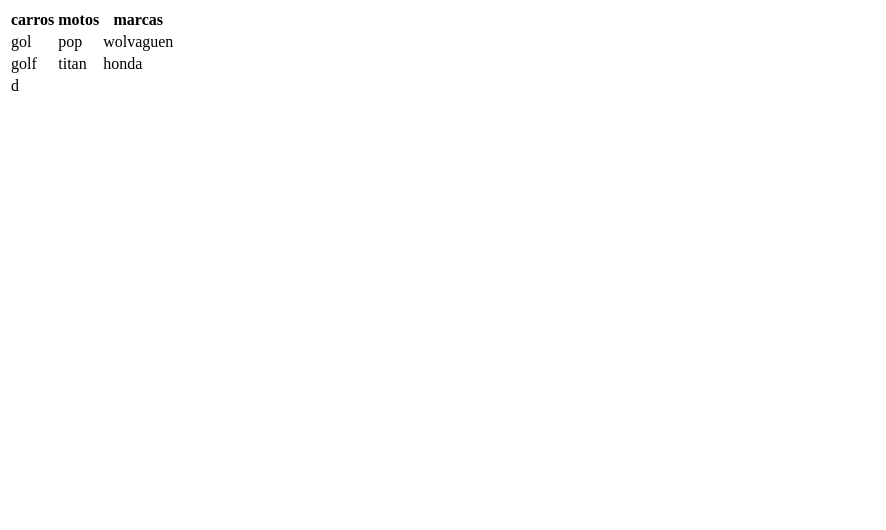
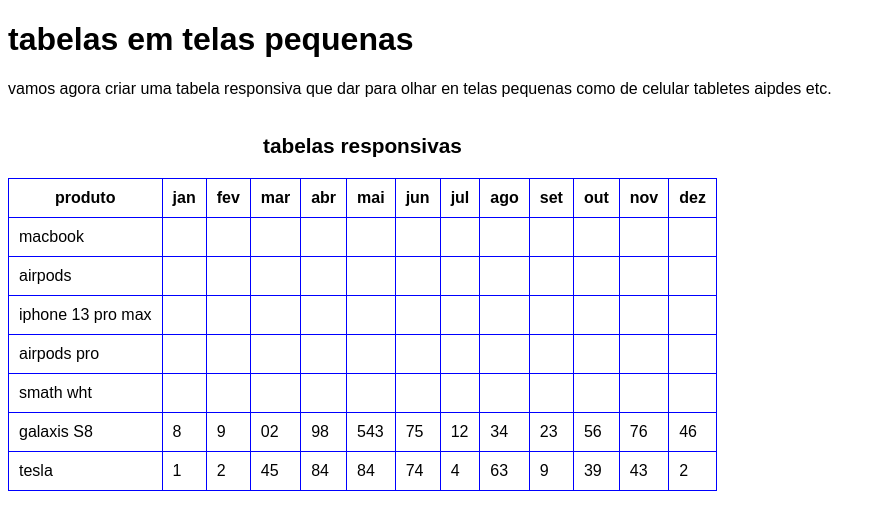
Before and after one commit to alefgonzalles/html-css, a plain HTML site: page exercicios/exercicio004/desafio004.html in a window 1280 px wide. Shown: the whole page, without its empty margins (0-886 px from the left). Drawn offline with Linux system fonts and the light colour scheme.

Commit message:
atualizei

```diff
--- a/exercicios/exercicio004/desafio004.html
+++ b/exercicios/exercicio004/desafio004.html
@@ -3,39 +3,174 @@
 <head>
     <meta charset="UTF-8">
     <meta name="viewport" content="width=device-width, initial-scale=1.0">
-    <title>mais uma tabela </title>
+    <title> tabela responsivas</title>
+    <style>
+        body{
+            font-family: Arial, Helvetica, sans-serif;
+        }
+        table{
+            border-collapse: collapse;
+
+        }
+       th, td{
+            border:solid 1px blue;
+            padding: 10px;
+        }
+        caption{
+            font-size: 1.3em;
+            font-weight: bolder;
+            padding: 20px;
+        }
+        tr:nth-child(evem) { /*efeito zebrado*/
+            background-color: rgb(124, 133, 133);
+        }
+
+        #conteine{
+            overflow-x: auto;
+        }
+    </style>
 </head>
 <body>
+    <h1>tabelas em telas pequenas </h1>
+    <p>vamos agora criar uma tabela responsiva
+        que dar para olhar en telas pequenas como de
+        celular tabletes aipdes etc.
+    </p>
+    <div id="conteine">
     <table>
+        <caption>tabelas responsivas </caption>
+
         <thead>
             <tr>
-                <th>carros</th>
-                <th>motos</th>
-                <th>marcas</th>
+                <th>produto</th>
+                <th>jan</th>
+                <th>fev</th>
+                <th>mar</th>
+                <th>abr</th>
+                <th>mai</th>
+                <th>jun</th>
+                <th>jul</th>
+                <th>ago</th>
+                <th>set</th>
+                <th>out</th>
+                <th>nov</th>
+                <th>dez</th>
             </tr>
         </thead>
-
         <tbody>
             <tr>
-                <td>gol</td>
-                <td>pop</td>
-                <td>wolvaguen</td>
+                <td>macbook</td>
+                <td></td>
+                <td></td>
+                <td></td>
+                <td></td>
+                <td></td>
+                <td></td>
+                <td></td>
+                <td></td>
+                <td></td>
+                <td></td>
+                <td></td>
+                <td></td>
             </tr>
 
             <tr>
-                <td>golf</td>
-                <td>titan</td>
-                <td>honda</td>
+                <td>airpods</td>
+                <td></td>
+                <td></td>
+                <td></td>
+                <td></td>
+                <td></td>
+                <td></td>
+                <td></td>
+                <td></td>
+                <td></td>
+                <td></td>
+                <td></td>
+                <td></td>
             </tr>
 
             <tr>
-                <td>d</td>
+                <td>iphone 13 pro max </td>
                 <td></td>
                 <td></td>
-
+                <td></td>
+                <td></td>
+                <td></td>
+                <td></td>
+                <td></td>
+                <td></td>
+                <td></td>
+                <td></td>
+                <td></td>
+                <td></td>
             </tr>
 
+            <tr>
+                <td>airpods pro</td>
+                <td></td>
+                <td></td>
+                <td></td>
+                <td></td>
+                <td></td>
+                <td></td>
+                <td></td>
+                <td></td>
+                <td></td>
+                <td></td>
+                <td></td>
+                <td></td>
+            </tr>
+
+            <tr>
+                <td>smath wht</td>
+                <td></td>
+                <td></td>
+                <td></td>
+                <td></td>
+                <td></td>
+                <td></td>
+                <td></td>
+                <td></td>
+                <td></td>
+                <td></td>
+                <td></td>
+                <td></td>
+            </tr>
+
+            <tr>
+                <td>galaxis S8</td>
+                <td>8</td>
+                <td>9</td>
+                <td>02</td>
+                <td>98</td>
+                <td>543</td>
+                <td>75</td>
+                <td>12</td>
+                <td>34</td>
+                <td>23</td>
+                <td>56</td>
+                <td>76</td>
+                <td>46</td>
+            </tr>
+
+            <tr>
+                <td>tesla</td>
+                <td>1</td>
+                <td>2</td>
+                <td>45</td>
+                <td>84</td>
+                <td>84</td>
+                <td>74</td>
+                <td>4</td>
+                <td>63</td>
+                <td>9</td>
+                <td>39</td>
+                <td>43</td>
+                <td>2</td>
+            </tr>
         </tbody>
     </table>
+</div>
 </body>
 </html>
```
Also changed, not shown: exercicios/exercicio004/index.html (+85 -4 lines).
